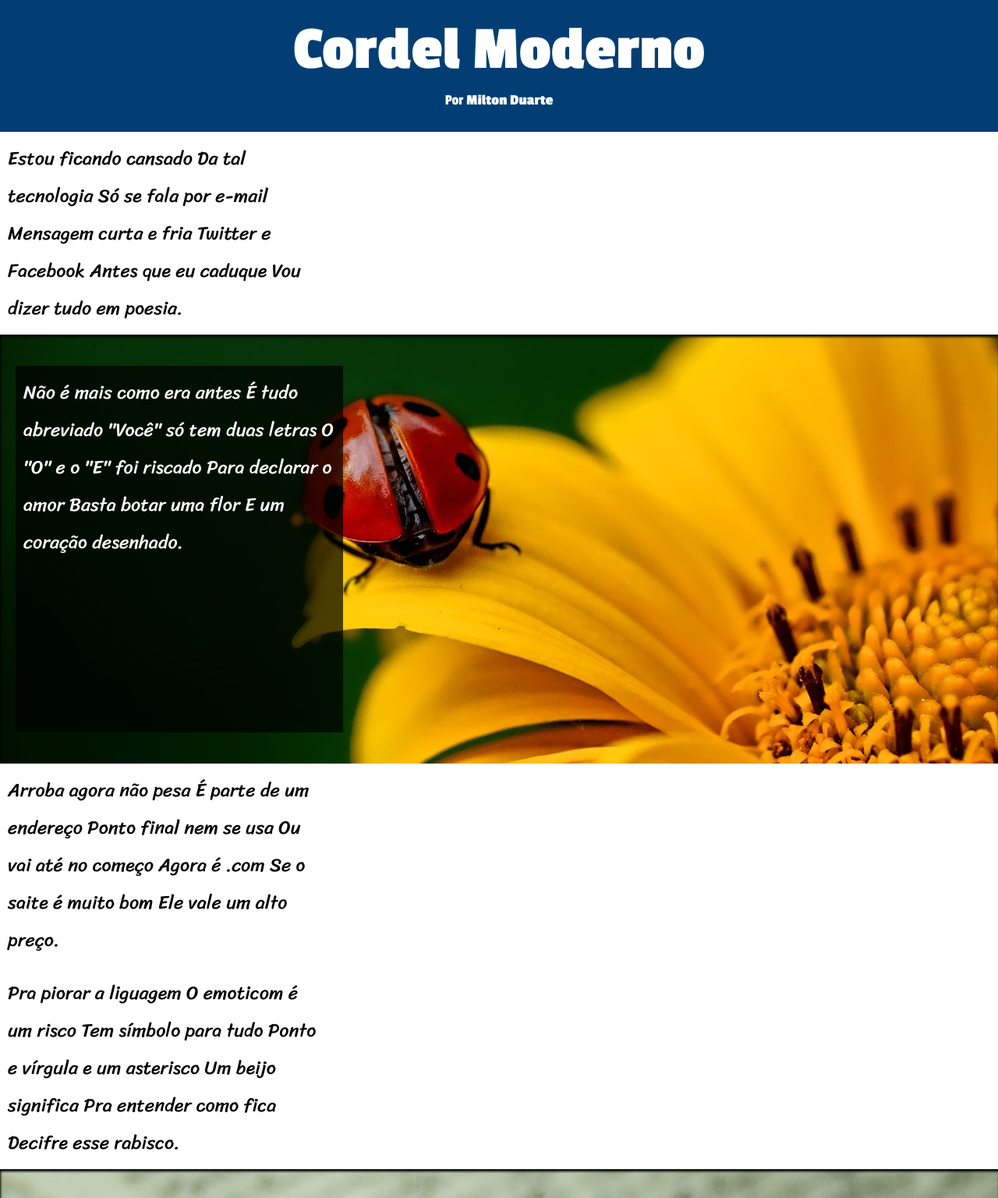
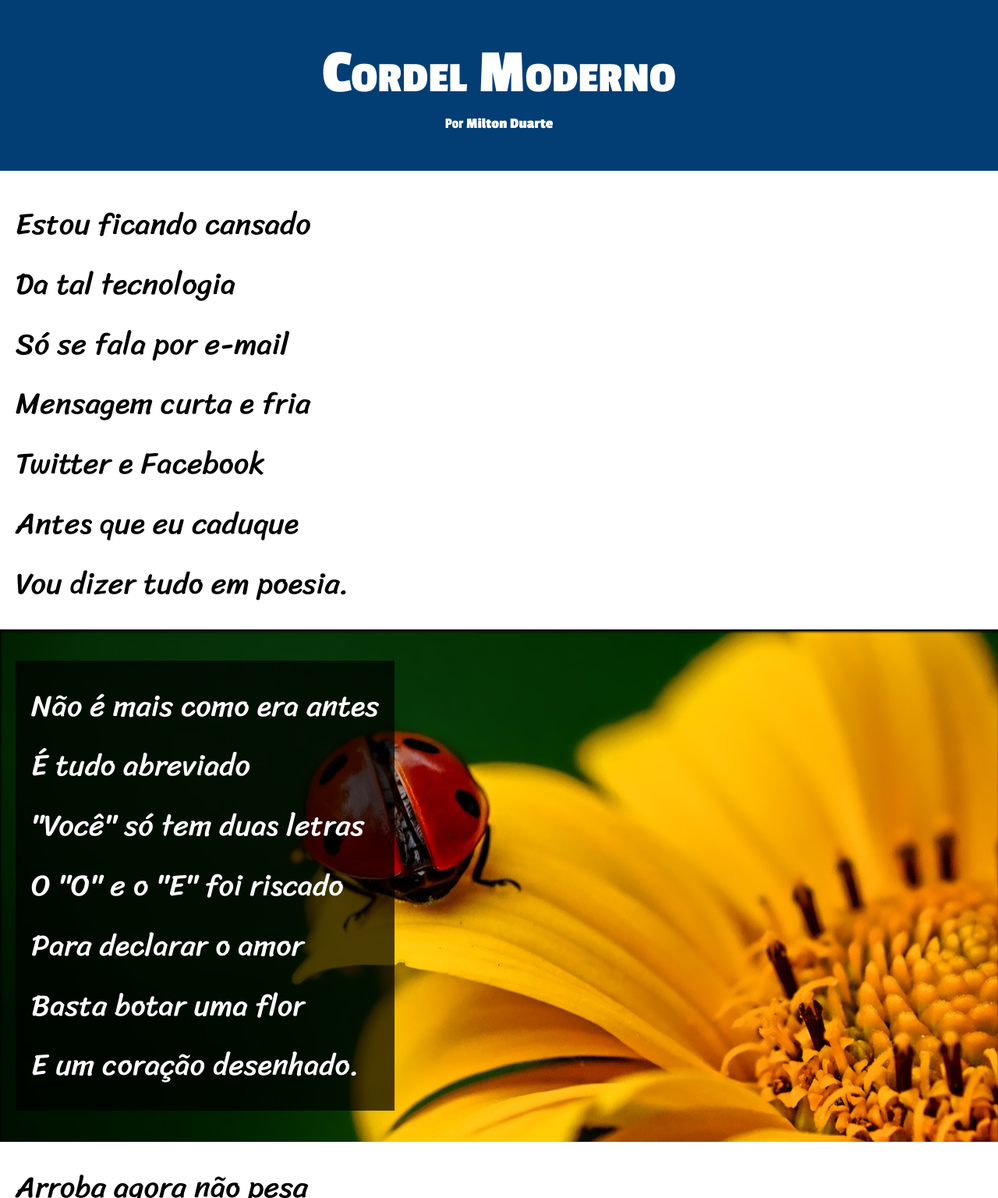
Before and after one commit to gabrielCosta-dev/cordel-moderno, a plain HTML site: page index.html in a window 1280 px wide. Shown: the top 1536 px of the page at 78% size. Drawn offline with Linux system fonts and the light colour scheme.

Commit message:
update estilo

```diff
--- a/css/style.css
+++ b/css/style.css
@@ -14,30 +14,37 @@
     --cor4: #023E73;
 
     --fonte-principal: Sriracha, cursive;
-    --fonte-destaque: 'Passion One', cursive
+    --fonte-destaque: 'Passion One', cursive;
+    --fonte-padrao:  Verdana, Geneva, Tahoma, sans-serif;
 }
 
-body{
+html, body{
+    min-height: 100%;
+    font-family: var(--fonte-padrao);
+}
+
+pre{
     font-family: var(--fonte-principal);
 }
 
 /* Cabeçalho */
 header{
     font-family: var(--fonte-destaque);
-    padding: 20px;
     background-color: var(--cor4);
    /*  height: 200px; max-width: 100%; */
 }
 
 header h1{
+    padding-top: 50px;
     font-weight: bold;
     font-size: 5em;
     text-align: center;
+    font-variant: small-caps;
     color: var(--cor0);
 }
 
 header p{
-    margin: 10px;
+    margin: 10px; padding-bottom: 50px;
     text-align: center;
     font-size: 1.2em;
     color: var(--cor0);
@@ -45,7 +52,7 @@ header p{
 header p > a{
     text-decoration: none;
     color: var(--cor0);
-    font-weight: bold;
+    font-weight: bolder;
 }
 
 header p > a:hover{
@@ -57,24 +64,32 @@ header p > a:hover{
 
 } */
 
-main p, p.imagem, .imagem1{
-    font-size: 1.5em;
-    width: 400px;
-    padding: 10px;
+main pre{
+    padding-top: 10vh; padding-bottom: 10vh;
+}
+
+main pre, .imagem, .imagem1{
+    white-space: pre-line;
+    font-size: 3vw;
+    padding: 20px;
     line-height: 2.0em;
     text-align: left;
 }
 
-main p.p-imagem{
+.imagem, .imagem1{
+    display: inline-block;
+}
+
+main .imagem{
     color: white;
     background-color: rgba(0, 0, 0, 0.705);
-    height: 450px; margin: 30px 0px 30px 10px;
+    max-height: 90vh; margin: 30px 0px 30px 10px;
 }
 
-main p.p-imagem1{
+main .imagem1{
     color: white;
     background-color: rgba(0, 0, 0, 0.281);
-    height: 450px; margin: 30px 0px 30px 10px;
+    height: 550px; margin: 30px 0px 30px 10px;
 }
 
 .imagem-fundo{
@@ -94,8 +109,11 @@ main p.p-imagem1{
 }
 
 /* Rodapé */
+footer{
+    font-size: 80%;
+}
+
 footer > p{
-    font-family: Arial, Helvetica, sans-serif;
     text-align: center;
     background-color: var(--cor4);
     color: white;
--- a/index.html
+++ b/index.html
@@ -10,12 +10,12 @@
 <body>
     <header>
         <h1>Cordel Moderno</h1>
-        <p>Por<a href="https://www.recantodasletras.com.br/poesias/3186743]" target="_blank"> Milton Duarte</a></p>
+        <p>Por<a href="https://www.recantodasletras.com.br/poesias/3186743" target="_blank" rel="noopener noreferrer"> Milton Duarte</a></p>
     </header>
 
     <main>
         <section>
-            <p>
+            <pre>
                 Estou ficando cansado
                 Da tal tecnologia
                 Só se fala por e-mail
@@ -23,11 +23,11 @@
                 Twitter e Facebook
                 Antes que eu caduque
                 Vou dizer tudo em poesia.
-            </p>
+            </pre>
         </section>
 
         <section class="imagem-fundo">
-            <p class="p-imagem">
+            <pre class="imagem">
                 Não é mais como era antes
                 É tudo abreviado
                 "Você" só tem duas letras
@@ -35,11 +35,11 @@
                 Para declarar o amor
                 Basta botar uma flor
                 E um coração desenhado.
-            </p>
+            </pre>
         </section>
 
         <section>
-            <p>
+            <pre>
                 Arroba agora não pesa
                 É parte de um endereço
                 Ponto final nem se usa
@@ -47,9 +47,9 @@
                 Agora é .com
                 Se o saite é muito bom
                 Ele vale um alto preço.
-            </p>
+            </pre>
 
-            <p>
+            <pre>
                 Pra piorar a liguagem
                 O emoticom é um risco
                 Tem símbolo para tudo
@@ -57,11 +57,11 @@
                 Um beijo significa
                 Pra entender como fica
                 Decifre esse rabisco.
-            </p>
+            </pre>
         </section>
 
         <section class="imagem-fundo1">
-            <p class="p-imagem1">
+            <pre class="imagem1">
                 Tenho saudade das cartas
                 Escritas com a própria mão
                 Mandava no mês de Junho
@@ -69,11 +69,11 @@
                 Mas matava a saudade
                 Era texto de verdade
                 Nas linhas do coração.
-            </p>
+            </pre>
         </section>
 
         <section>
-            <p>
+            <pre>
                 Agora, escrevo e envio
                 Chegando na mesma hora
                 Mas quando vou prosear
@@ -81,9 +81,9 @@
                 Abriu outro aplicativo
                 O mundo ficou cativo
                 Da tecnologia do agora.
-            </p>
+            </pre>
 
-            <p>
+            <pre>
                 Felizmente, pra orar
                 Não precisa de internet
                 Deus escuta todo mundo
@@ -91,12 +91,12 @@
                 Dois pontos são dois joelhos
                 Seus lábios são aparelhos
                 Deixe que Deus interprete.
-            </p>
+            </pre>
         </section>
     </main>
 
     <footer>
-        <p>Site criado por <strong>Gabriel Lima</strong> para o <strong><a href="https://www.cursoemvideo.com" target="_blank">CursoemVideo</a></strong></p>
+        <p>Site criado por <strong>Gabriel Lima</strong> para o <strong><a href="https://www.cursoemvideo.com" target="_blank" rel="noopener noreferrer">CursoemVideo</a></strong></p>
     </footer>
 </body>
 </html>
```
